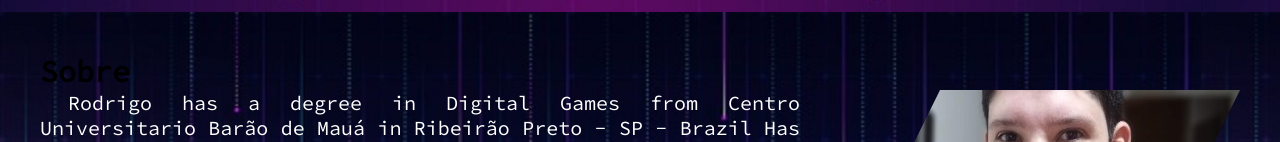
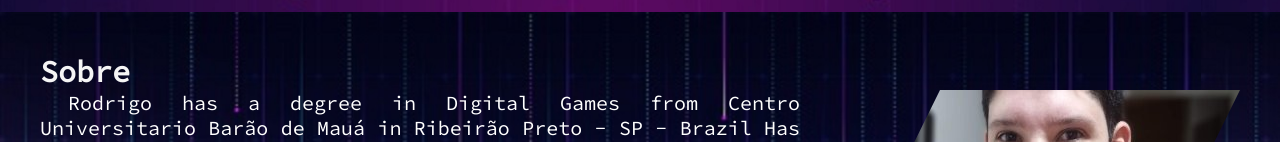
Before and after one commit to csrodrigo/rodrigocs, a plain HTML site: page index.html in a window 1280 px wide. Shown: the part 788-930 px from the top of the page. Drawn offline with Linux system fonts and the light colour scheme.

Commit message:
Versão 4

```diff
--- a/css/styles.css
+++ b/css/styles.css
@@ -243,7 +243,7 @@
     text-decoration: none;
     text-shadow: 0px 0px 10px rgba(255,255,255,.5);
   }
-
+  section h2,
   figcaption{
     color:whitesmoke;
   }
```
